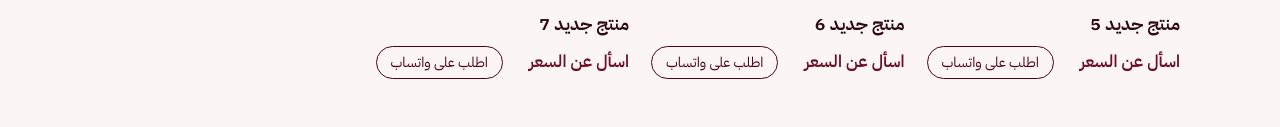
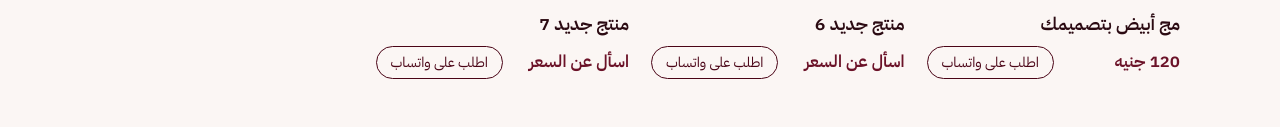
Before and after one commit to Faridagallery/Faridagallery.github.io, a plain HTML site: page index.html in a window 1280 px wide. Shown: the part 1845-1972 px from the top of the page. Drawn offline with Linux system fonts and the light colour scheme; a web font is replaced by a local one.

Commit message:
Add product: white mug

```diff
--- a/index.html
+++ b/index.html
@@ -142,7 +142,7 @@ const PRODUCTS = [
   { name: "باوتش بتصميمك", price: "70 جنيه", desc: "", img: "images/5.jpg", cat: "منتجات" },
   { name: "مج ملون بتصميمك", price: "150 جنيه", desc: "", img: "images/8.jpg", cat: "منتجات" },
   { name: "تابلوه وميداليه", price: "100 جنيه", desc: "تابلوه خشب استاند وميدالية أكلريك", img: "images/10.jpg", cat: "منتجات" },
-  { name: "منتج جديد 5", price: "", desc: "", img: "images/89.jpg", cat: "منتجات" },
+  { name: "مج أبيض بتصميمك", price: "120 جنيه", desc: "", img: "images/89.jpg", cat: "منتجات" },
   { name: "منتج جديد 6", price: "", desc: "", img: "images/99.jpg", cat: "منتجات" },
   { name: "منتج جديد 7", price: "", desc: "", img: "images/999.jpg", cat: "منتجات" }
 ];
```
